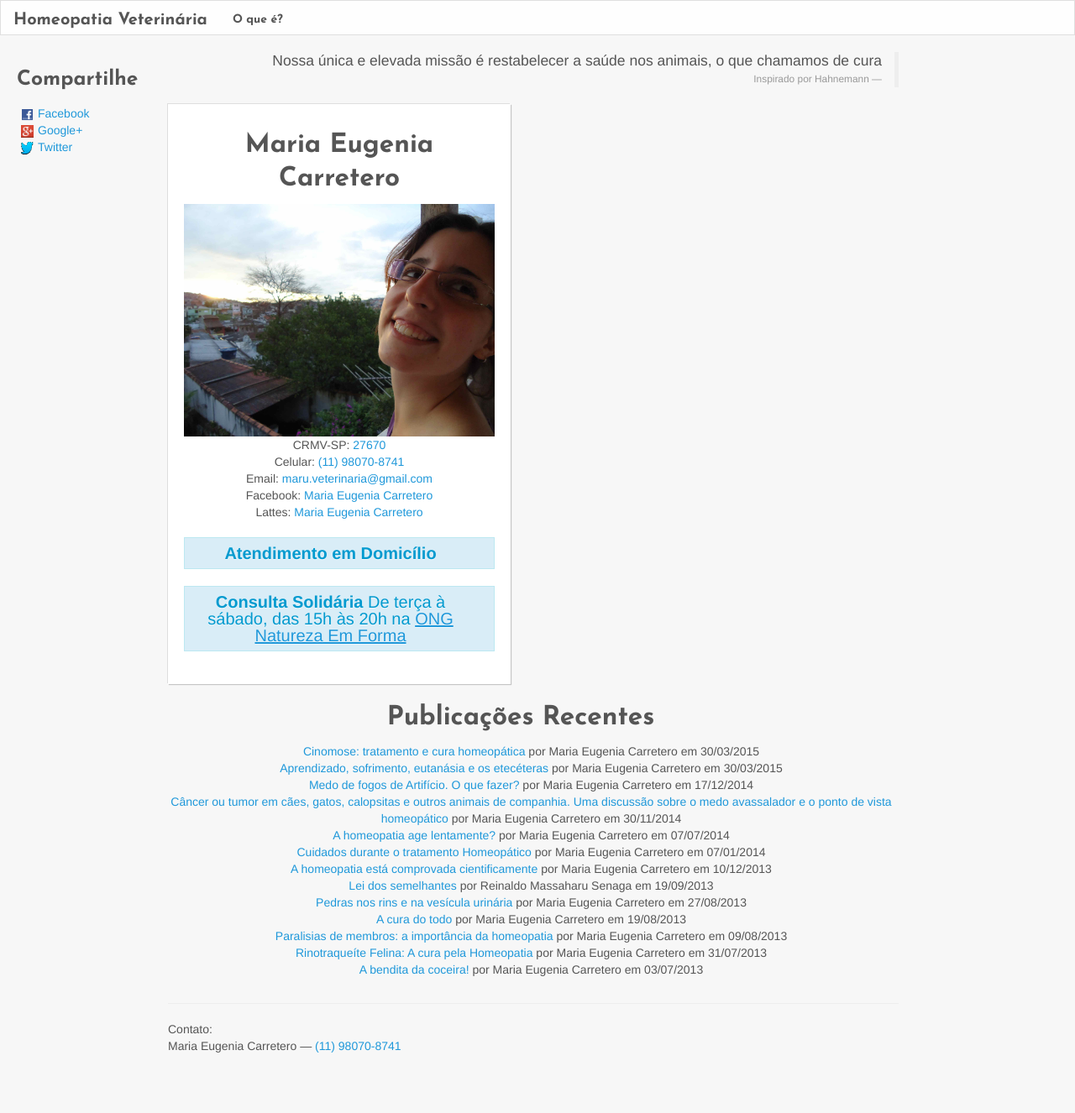
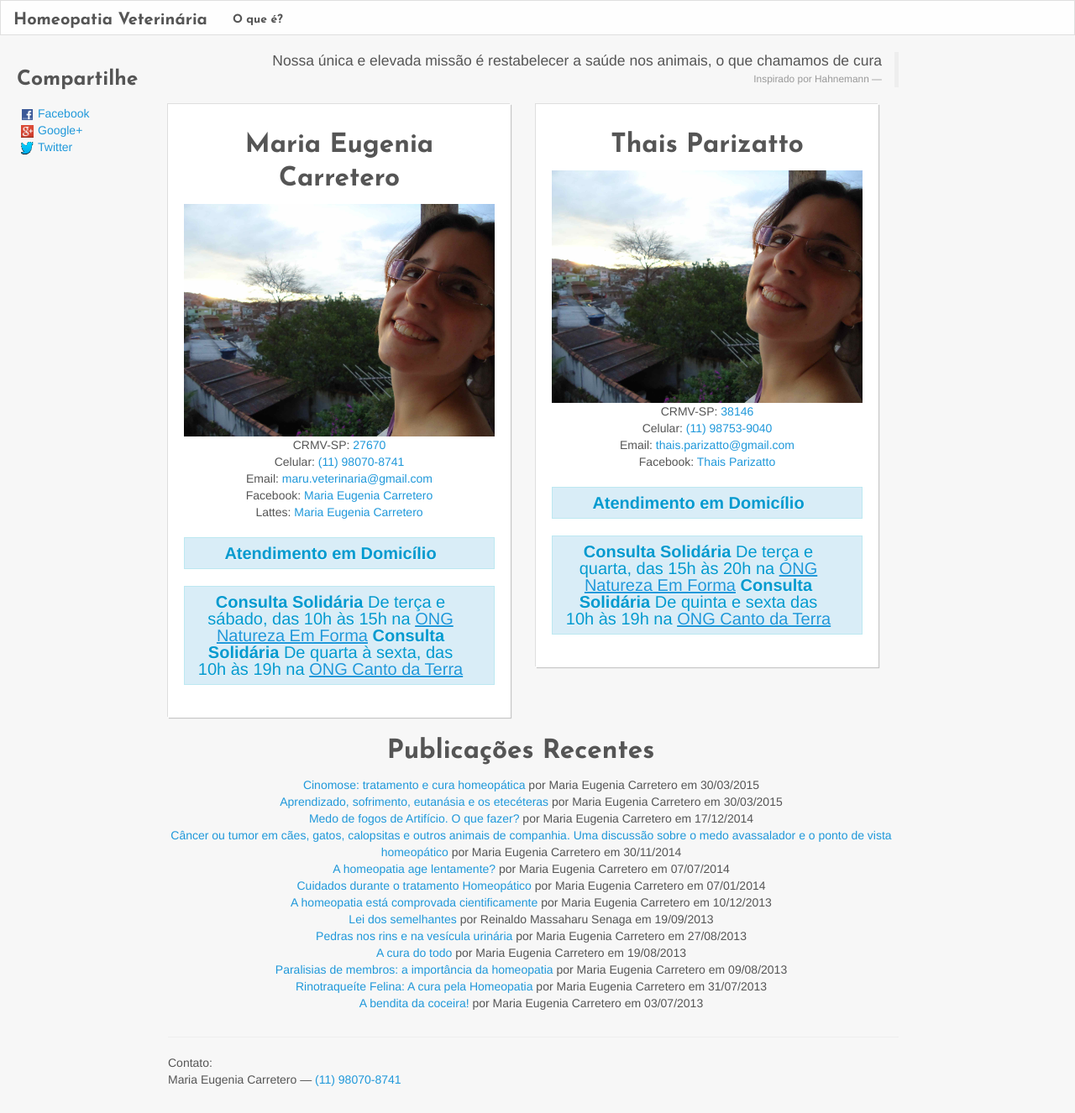
Before and after one commit to jonasabreu/site-maru, a Jekyll site: the page built from index.html, in a window 1280 px wide. Shown: the whole page at 84% size. Built offline with Jekyll 4.4.1, drawn with Linux system fonts in a browser that asks for light colours; Markdown is read by kramdown in place of the engine named in the settings; before the commit the page ends 1286 px from its top, so only the background shows below that.

Commit message:
Update index.html

```diff
--- a/index.html
+++ b/index.html
@@ -26,7 +26,32 @@
 		</div>
 		<div class="alert alert-info atendimento">
 			<strong>Consulta Solidária</strong>
-			De terça à sábado, das 15h às 20h na <a href="http://www.naturezaemforma.org.br/">ONG Natureza Em Forma</a>
+			De terça e sábado, das 10h às 15h na <a href="http://www.naturezaemforma.org.br/">ONG Natureza Em Forma</a>
+			</strong>
+				<strong>Consulta Solidária</strong>
+			De quarta à sexta, das 10h às 19h na <a href="http://www.cantodaterra.org.br/">ONG Canto da Terra</a>
+			</strong>
+		</div>
+	</div>
+	<div class="span4 well">
+		<div itemscope itemtype="http://schema.org/Person">
+			<h2 itemprop="name"><span itemprop="givenName">Thais </span> <span itemprop="familyName">Parizatto</span></h2>
+			<img itemprop="image" src="/images/foto_maru.jpg" alt="Maria Eugenia Carretero" />
+			CRMV-SP: <a href="http://www.cfmv.gov.br/consulta/index.php?nome_regra=inicia&nome=&inscricao_uf=SP&inscricao_nro=38146&inscricao_classe=VP&uf=&especialidade=&inscricao_tipo=&situacao=&ordem=NOME&pag=1&posicao=0&flag=1">38146</a><br>
+			Celular: <a itemprop="telephone" href="tel:+5511987539040">(11) 98753-9040</a></span><br>
+			Email: <a href="mailto:thais.parizatto@gmail.com " itemprop="email">thais.parizatto@gmail.com </a><br>
+			Facebook: <a href="https://www.facebook.com/thais.parizatto?fref=ts">Thais Parizatto</a><br>
+		</div>
+		<div class="alert alert-info atendimento">
+			<strong>Atendimento em Domicílio</strong> <br>
+
+		</div>
+		<div class="alert alert-info atendimento">
+			<strong>Consulta Solidária</strong>
+			De terça e quarta, das 15h às 20h na <a href="http://www.naturezaemforma.org.br/">ONG Natureza Em Forma</a>
+			</strong>
+			<strong>Consulta Solidária</strong>
+			De quinta e sexta das 10h às 19h na <a href="http://www.cantodaterra.org.br/">ONG Canto da Terra</a>
 			</strong>
 		</div>
 	</div>
```
